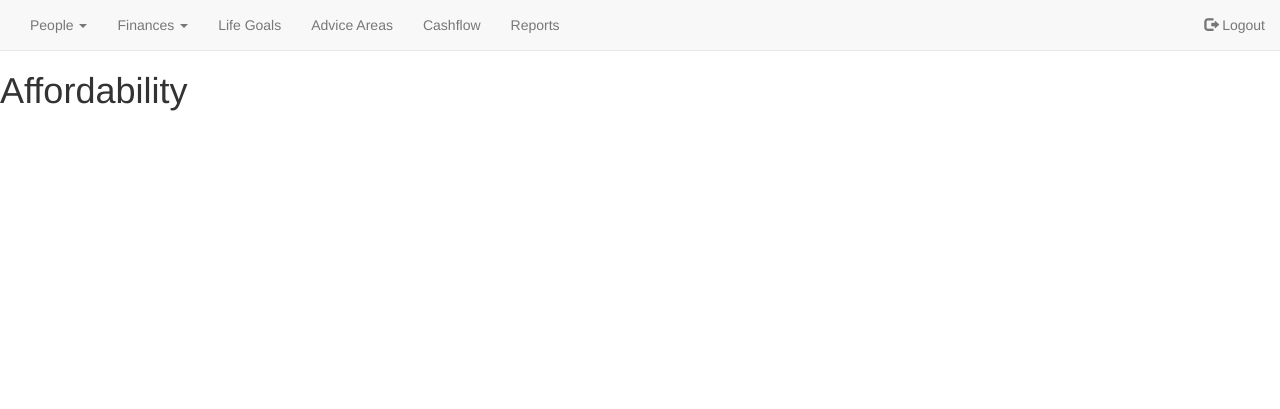
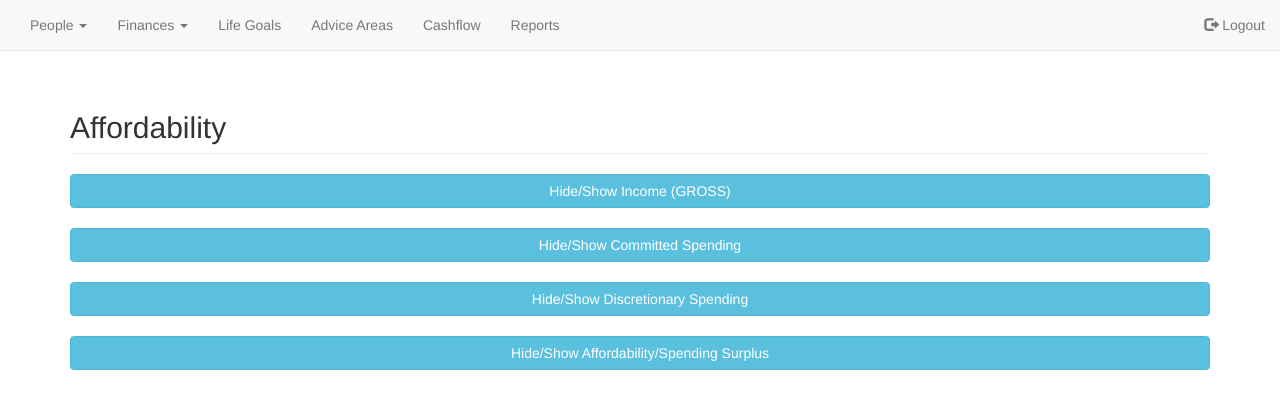
Before and after one commit to jwoods02/uni-ifa-form-site, a Flask app: page /Affordability in a window 1280 px wide. Shown: the top 409 px of the page. Run offline with Flask 2, Linux system fonts and the light colour scheme; a user stored in the database is signed in; some libraries are stand-ins or nearby versions.

Commit message:
Created the form for the Affordability Page

```diff
--- a/templates/finances/affordability.html
+++ b/templates/finances/affordability.html
@@ -1,4 +1,58 @@
 {%extends 'blocks/nav.html'%}
 {%block mainBlock%}
-<h1> Affordability </h1>
+<div class="container">
+    <h2 class="page-header">Affordability</h2>
+    <button type="button" class="btn btn-info btn-block" data-toggle="collapse" data-target="#AffordabilityIncomeForm">Hide/Show Income (GROSS) </button><br>
+    <form id="AffordabilityIncomeForm" class="collapse" action="/AffordabilityData" method="post">
+     <div class="col-xs-6">
+        <div class="form-group">
+          <label for="TaxActual">Income Tax & NI (actual):</label>
+          <input type="integer" name="TaxActual" class="form-control input-sm">
+        </div>
+      </div>
+      <div class="col-xs-6">
+        <div class="form-group">
+          <label for="TaxCalculated">Income Tax & NI (calculated):</label>
+          <input type="integer" name="TaxCalculated" class="form-control input-sm">
+        </div>
+      </div>
+    </form>
+    <button type="button" class="btn btn-info btn-block" data-toggle="collapse" data-target="#AffordabilityCommittedSpendingForm">Hide/Show Committed Spending </button><br>
+    <form id="AffordabilityCommittedSpendingForm" class="collapse" action="/AffordabilityData" method="post">
+     <div class="col-xs-12">
+        <div class="form-group">
+          <label for="CommittedSpending">Committed Spending:</label>
+          <input type="integer" name="CommittedSpending" class="form-control input-sm">
+        </div>
+      </div>
+    </form>
+    <button type="button" class="btn btn-info btn-block" data-toggle="collapse" data-target="#AffordabilityDiscretionarySpendingForm">Hide/Show Discretionary Spending </button><br>
+    <form id="AffordabilityDiscretionarySpendingForm" class="collapse" action="/AffordabilityData" method="post">
+     <div class="col-xs-12">
+        <div class="form-group">
+          <label for="DiscretionarySpending">Discretionary Spending:</label>
+          <input type="integer" name="DiscretionarySpending" class="form-control input-sm">
+        </div>
+      </div>
+    </form>
+    <button type="button" class="btn btn-info btn-block" data-toggle="collapse" data-target="#AffordabilitySpendingForm">Hide/Show Affordability/Spending Surplus </button><br>
+    <form id="AffordabilitySpendingForm" class="collapse" action="/AffordabilityData" method="post">
+     <div class="col-xs-12">
+        <div class="form-group">
+          <label for="SpendingSurplus">Affordability/Spending Surplus:</label>
+          <input type="integer" name="SpendingSurplus" class="form-control input-sm">
+        </div>
+      </div>
+      <button type="submit" id="submit" onclick="submitForms" class="btn btn-default">Submit</button>
+    </form>
+</div>
+<script>
+   submitForms = function(){
+    document.getElementById("AffordabilityIncomeForm").submit();
+    document.getElementById("AffordabilityCommittedSpendingForm").submit();
+    document.getElementById("AffordabilityDiscretionarySpendingForm").submit();
+    document.getElementById("AffordabilitySpendingForm").submit();
+}
+}
+</script>
 {%endblock%}
--- /dev/null
+++ b/templates/viewClient.html
@@ -0,0 +1,5 @@
+{%extends 'blocks/nav.html'%} {%block mainBlock%}
+
+
+
+{%endblock%}
```
Also changed, not shown: templates/people/clients.html (added, +8 -0 lines).
